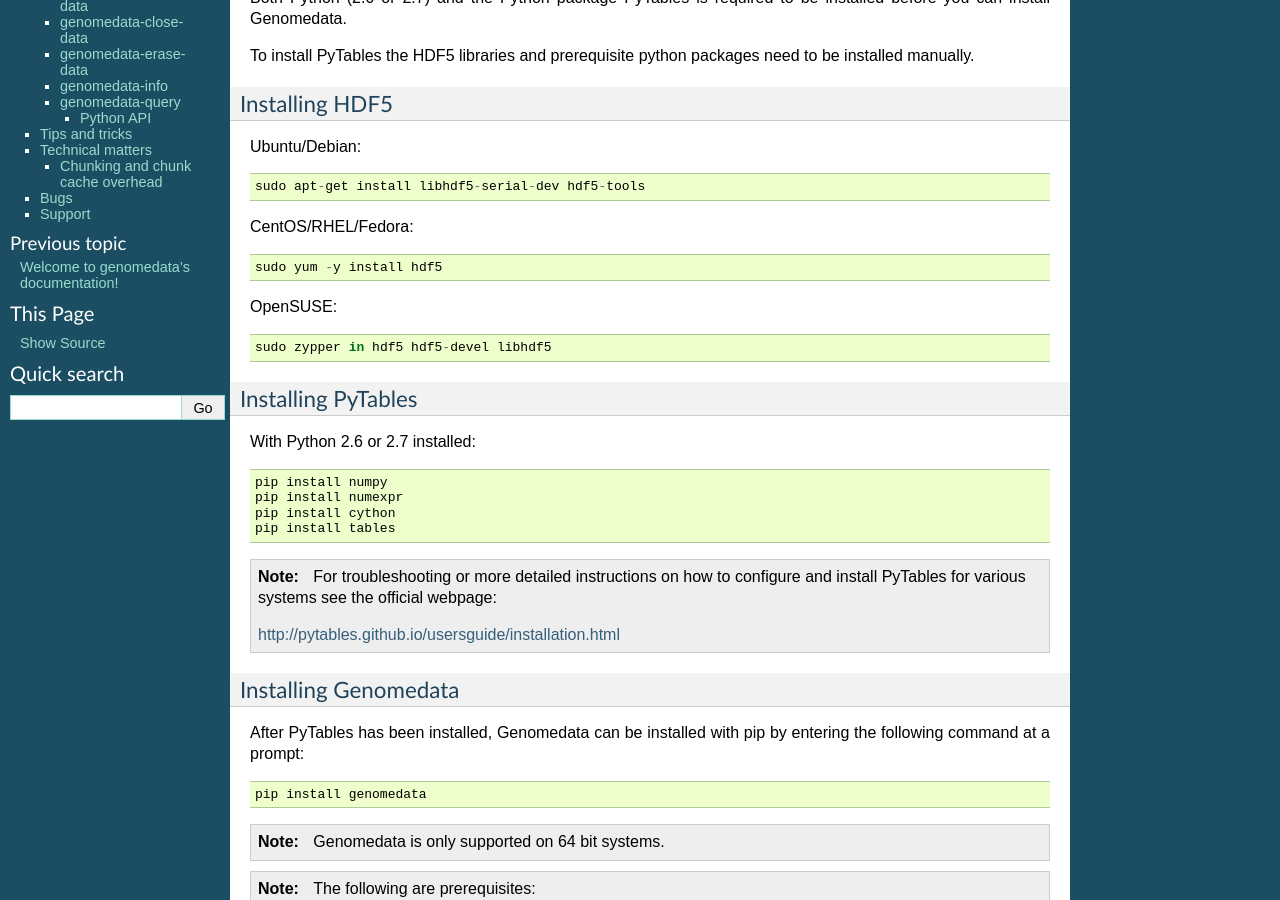
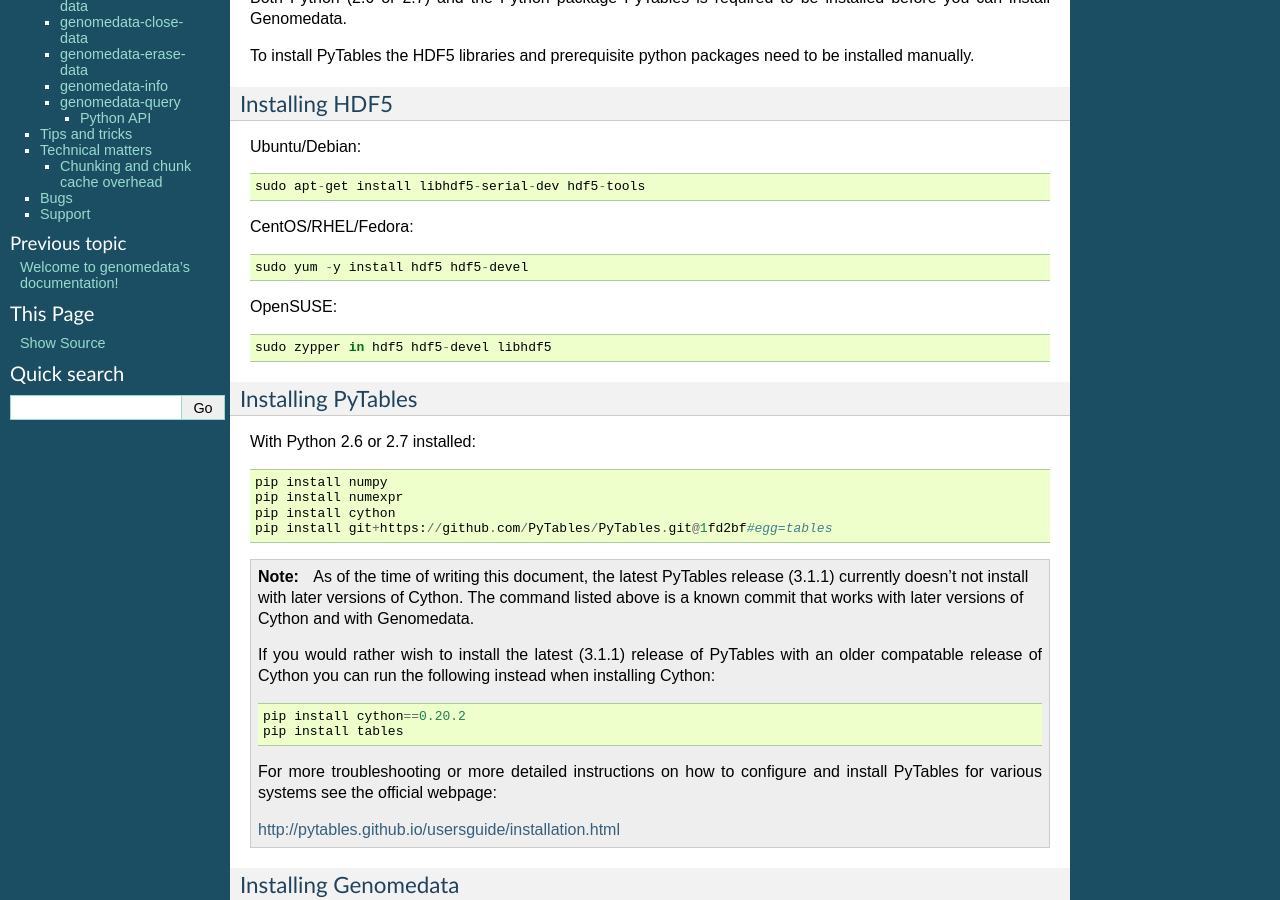
Before and after one commit to hoffmangroup/genomedata, a Sphinx documentation site: the page built from doc/genomedata.rst, in a window 1280 px wide and 900 px high, scrolled down 412 px. Built offline with Sphinx 7.4.7, drawn with Linux system fonts in a browser that asks for light colours.

Commit message:
Update genomedata documentation with updated PyTables installation procedure

```diff
--- a/doc/genomedata.rst
+++ b/doc/genomedata.rst
@@ -37,7 +37,7 @@ Ubuntu/Debian::
 
 CentOS/RHEL/Fedora::
 
-    sudo yum -y install hdf5
+    sudo yum -y install hdf5 hdf5-devel
 
 OpenSUSE::
 
@@ -51,11 +51,23 @@ With Python 2.6 or 2.7 installed::
     pip install numpy
     pip install numexpr
     pip install cython
-    pip install tables
+    pip install git+https://github.com/PyTables/PyTables.git@1fd2bf#egg=tables
 
 .. note::
-    For troubleshooting or more detailed instructions on how to configure and
-    install PyTables for various systems see the official webpage:
+    As of the time of writing this document, the latest PyTables release
+    (3.1.1) currently doesn't not install with later versions of Cython. The
+    command listed above is a known commit that works with later versions of
+    Cython and with Genomedata.
+
+    If you would rather wish to install the latest (3.1.1) release of PyTables
+    with an older compatable release of Cython you can run the following
+    instead when installing Cython::
+
+        pip install cython==0.20.2
+        pip install tables
+
+    For more troubleshooting or more detailed instructions on how to configure
+    and install PyTables for various systems see the official webpage:
 
     http://pytables.github.io/usersguide/installation.html
 
```
